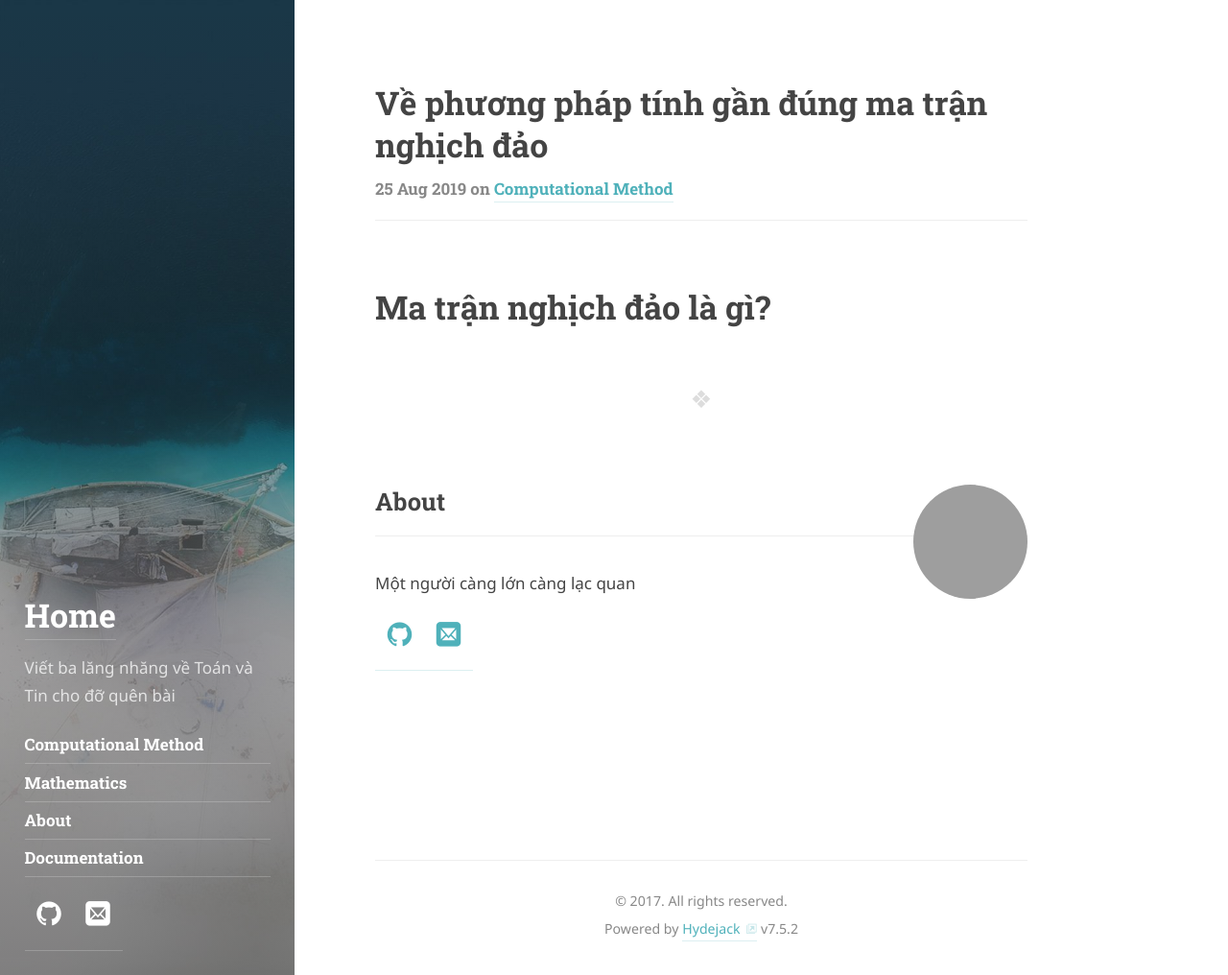
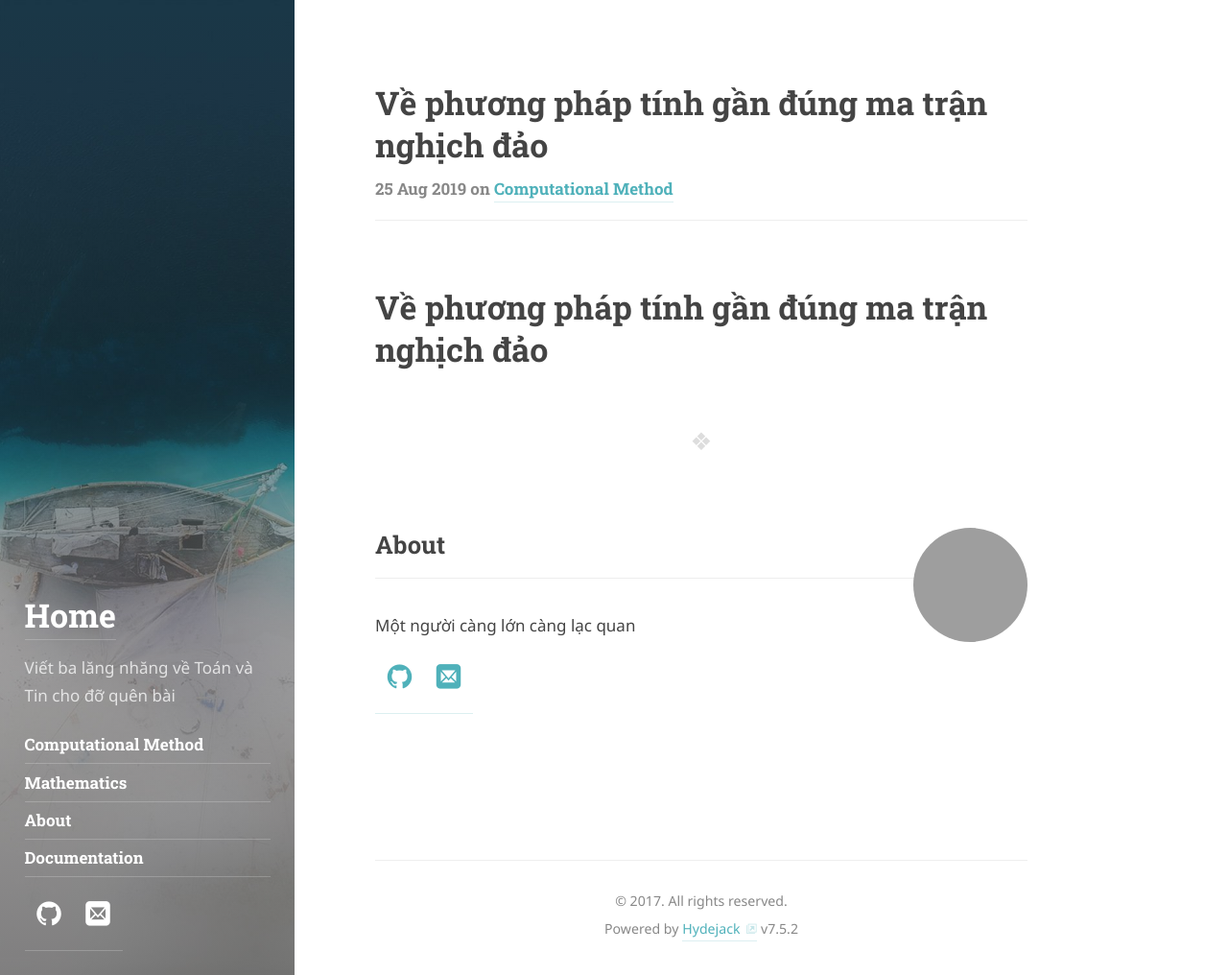
Before and after one commit to jurgendn/old-jurgendn-github-io, a Jekyll site: the page built from _posts/2019-08-25/2019-08-25-inverse_matrix.md, in a window 1280 px wide and 1016 px high. Shown: the whole window at 96% size. Built offline with Jekyll 4.4.1, drawn with Linux system fonts in a browser that asks for light colours; some web fonts are replaced; grey boxes are pictures that could not be loaded.

Commit message:
Change title

```diff
--- a/_posts/2019-08-25/2019-08-25-inverse_matrix.md
+++ b/_posts/2019-08-25/2019-08-25-inverse_matrix.md
@@ -3,4 +3,4 @@ layout: post
 title: Về phương pháp tính gần đúng ma trận nghịch đảo
 tag: [compmethod]
 ---
-# Ma trận nghịch đảo là gì?
+# Về phương pháp tính gần đúng ma trận nghịch đảo
```
